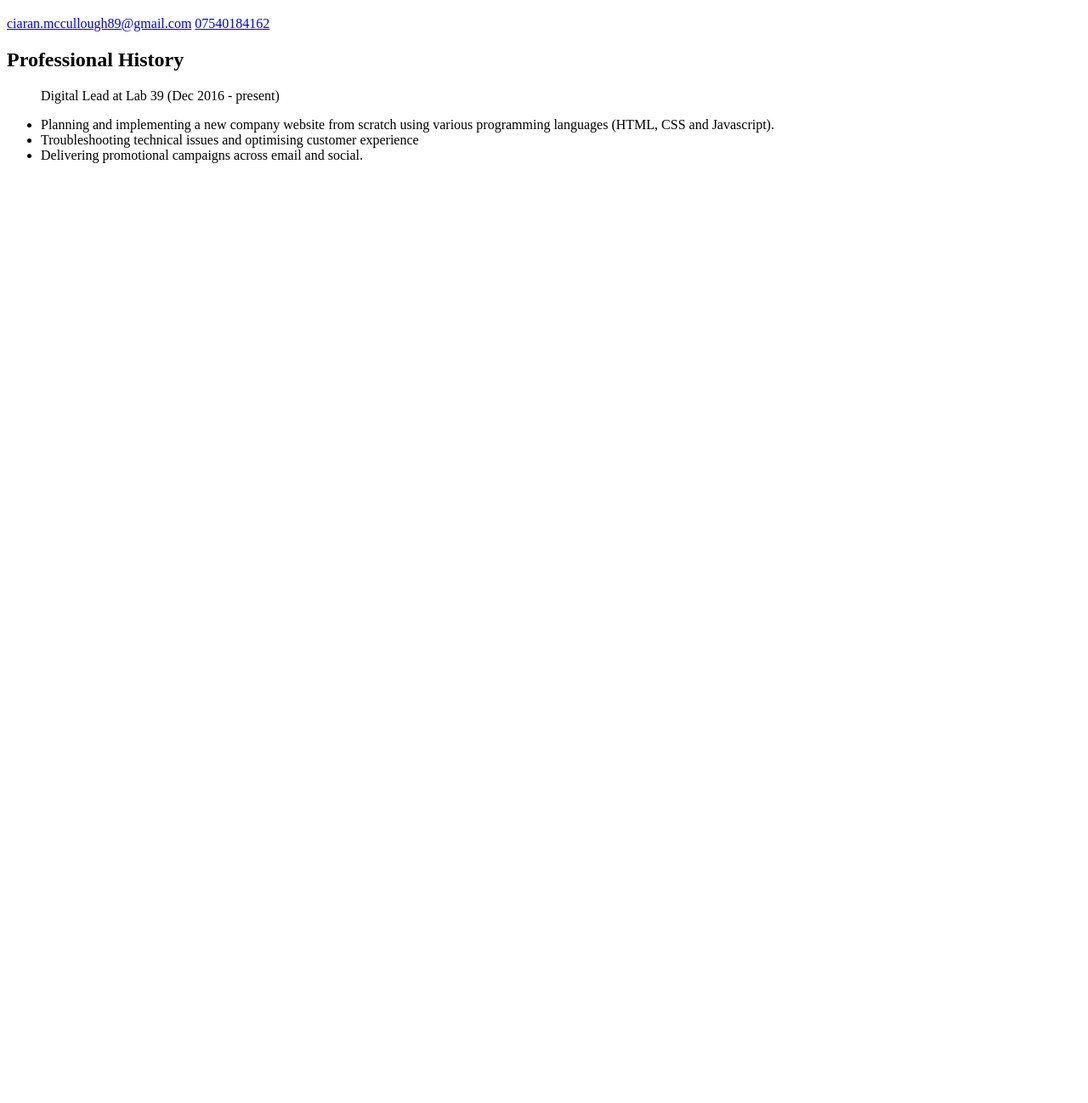
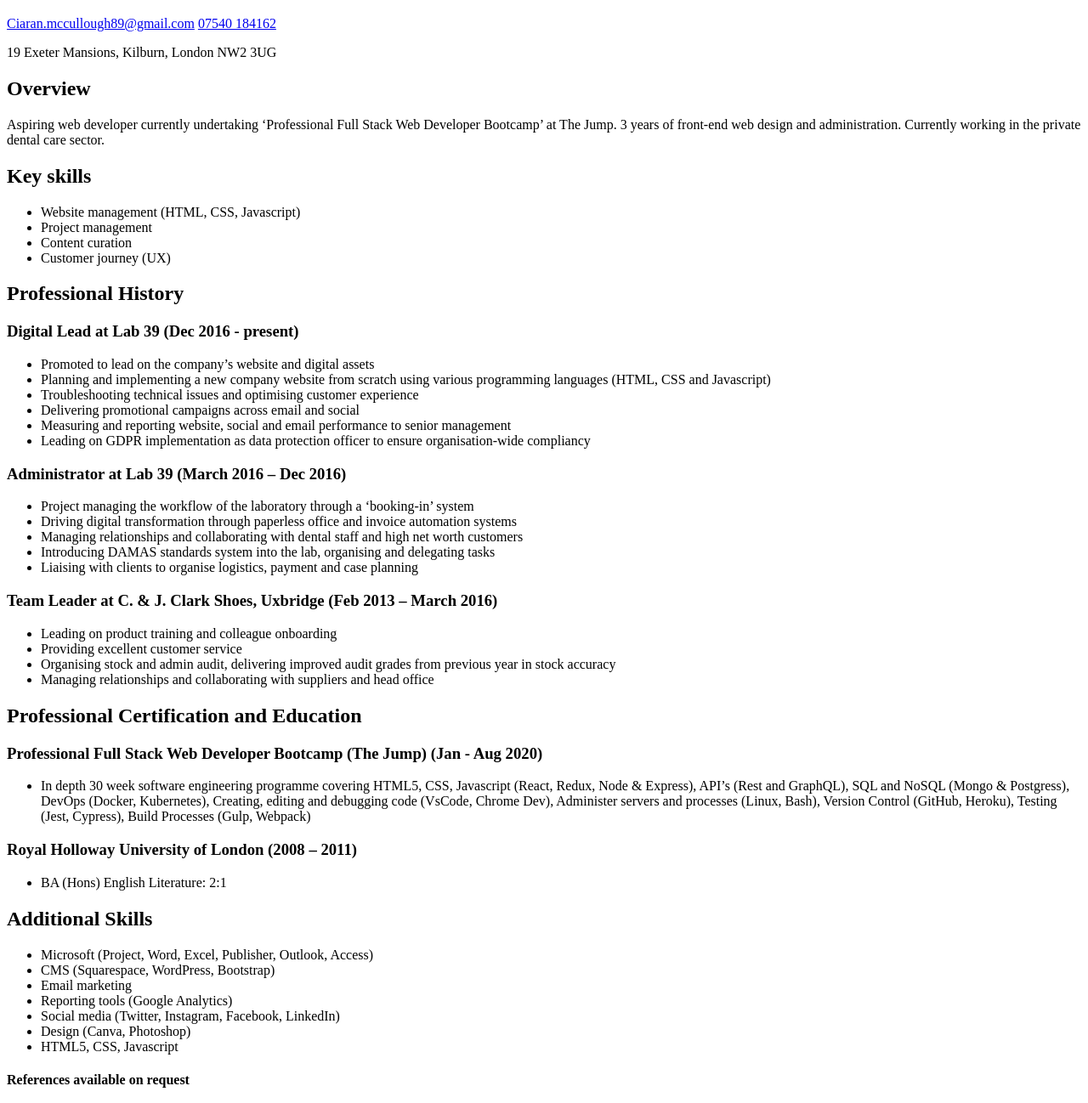
Before and after one commit to Ciaran-Mc/first_page, a plain HTML site: page index.html in a window 1280 px wide. Shown: the part 61-1359 px from the top of the page at 85% size. Before the commit the page ends 800 px from the top, so only its background shows below. Drawn offline with Linux system fonts and the light colour scheme.

Commit message:
Update index.html

```diff
--- a/index.html
+++ b/index.html
@@ -1,26 +1,89 @@
 <!DOCTYPE html>
 <html lang="en">
+
 <head>
     <meta charset="UTF-8">
     <meta name="viewport" content="width=device-width, initial-scale=1.0">
     <meta http-equiv="X-UA-Compatible" content="ie=edge">
     <title>My CV</title>
 </head>
+
 <body>
     <h1>Ciaran McCullough</h1>
-         <a href="mailto:ciaran.mccullough89@gmail.com" target="_blank">ciaran.mccullough89@gmail.com</a>
-         <a href=""></a>
-         <a href="tel:07540184162">07540184162</a>
+    <a href="mailto:Ciaran.mccullough89@gmail.com">Ciaran.mccullough89@gmail.com</a>
+    <a href="tel:07540184162">07540 184162</a>
+    <p>19 Exeter Mansions, Kilburn, London NW2 3UG </p>
+    <h2>Overview</h2>
+    <p>Aspiring web developer currently undertaking ‘Professional Full Stack Web Developer Bootcamp’ at The Jump. 3 years of front-end web design and administration. Currently working in the private dental care sector.</p>
 
-         <h2>Professional History</h2>
+    <h2>Key skills</h2>
 
-<ul>
-    <p>Digital Lead at Lab 39 (Dec 2016 - present)</p>
-<li>Planning and implementing a new company website from scratch using various programming languages (HTML, CSS and Javascript).</li>
-<li>Troubleshooting technical issues and optimising customer experience</li>
-<li>Delivering promotional campaigns across email and social.</li>
+    <ul>
+        <li>Website management (HTML, CSS, Javascript)</li>
+        <li>Project management</li>
+        <li>Content curation</li>
+        <li>Customer journey (UX)</li>
+    </ul>
 
-</ul>
+    <h2>Professional History</h2>
+
+    <h3>Digital Lead at Lab 39 (Dec 2016 - present)</h3>
+
+    <ul>
+        <li>Promoted to lead on the company’s website and digital assets</li>
+        <li>Planning and implementing a new company website from scratch using various programming languages (HTML, CSS and Javascript)</li>
+        <li>Troubleshooting technical issues and optimising customer experience</li>
+        <li>Delivering promotional campaigns across email and social</li>
+        <li>Measuring and reporting website, social and email performance to senior management</li>
+        <li>Leading on GDPR implementation as data protection officer to ensure organisation-wide compliancy</li>
+
+    </ul>
+
+    <h3>Administrator at Lab 39 (March 2016 – Dec 2016)</h3>
+
+    <ul>
+        <li>Project managing the workflow of the laboratory through a ‘booking-in’ system</li>
+        <li>Driving digital transformation through paperless office and invoice automation systems</li>
+        <li>Managing relationships and collaborating with dental staff and high net worth customers</li>
+        <li>Introducing DAMAS standards system into the lab, organising and delegating tasks</li>
+        <li>Liaising with clients to organise logistics, payment and case planning</li>
+    </ul>
+
+    <h3>Team Leader at C. & J. Clark Shoes, Uxbridge (Feb 2013 – March 2016)</h3>
+
+    <ul>
+        <li>Leading on product training and colleague onboarding</li>
+        <li>Providing excellent customer service</li>
+        <li>Organising stock and admin audit, delivering improved audit grades from previous year in stock accuracy</li>
+        <li>Managing relationships and collaborating with suppliers and head office</li>
+    </ul>
+
+    <h2>Professional Certification and Education</h2>
+    <h3>Professional Full Stack Web Developer Bootcamp (The Jump) (Jan - Aug 2020)</h3>
+
+    <ul>
+        <li>In depth 30 week software engineering programme covering HTML5, CSS, Javascript (React, Redux, Node & Express), API’s (Rest and GraphQL), SQL and NoSQL (Mongo & Postgress), DevOps (Docker, Kubernetes), Creating, editing and debugging code (VsCode, Chrome Dev), Administer servers and processes (Linux, Bash), Version Control (GitHub, Heroku), Testing (Jest, Cypress), Build Processes (Gulp, Webpack)</li>
+    </ul>
+
+    <h3>Royal Holloway University of London (2008 – 2011)</h3>
+    <ul>
+        <li>BA (Hons) English Literature: 2:1</li>
+    </ul>
+
+    <h2>Additional Skills</h2>
+
+    <ul>
+        <li>Microsoft (Project, Word, Excel, Publisher, Outlook, Access)</li>
+        <li>CMS (Squarespace, WordPress, Bootstrap)</li>
+        <li>Email marketing</li>
+        <li>Reporting tools (Google Analytics)</li>
+        <li>Social media (Twitter, Instagram, Facebook, LinkedIn)</li>
+        <li>Design (Canva, Photoshop)</li>
+        <li>HTML5, CSS, Javascript</li>
+    </ul>
+
+    <h4>References available on request </h4>
 
 </body>
+
 </html>
```
